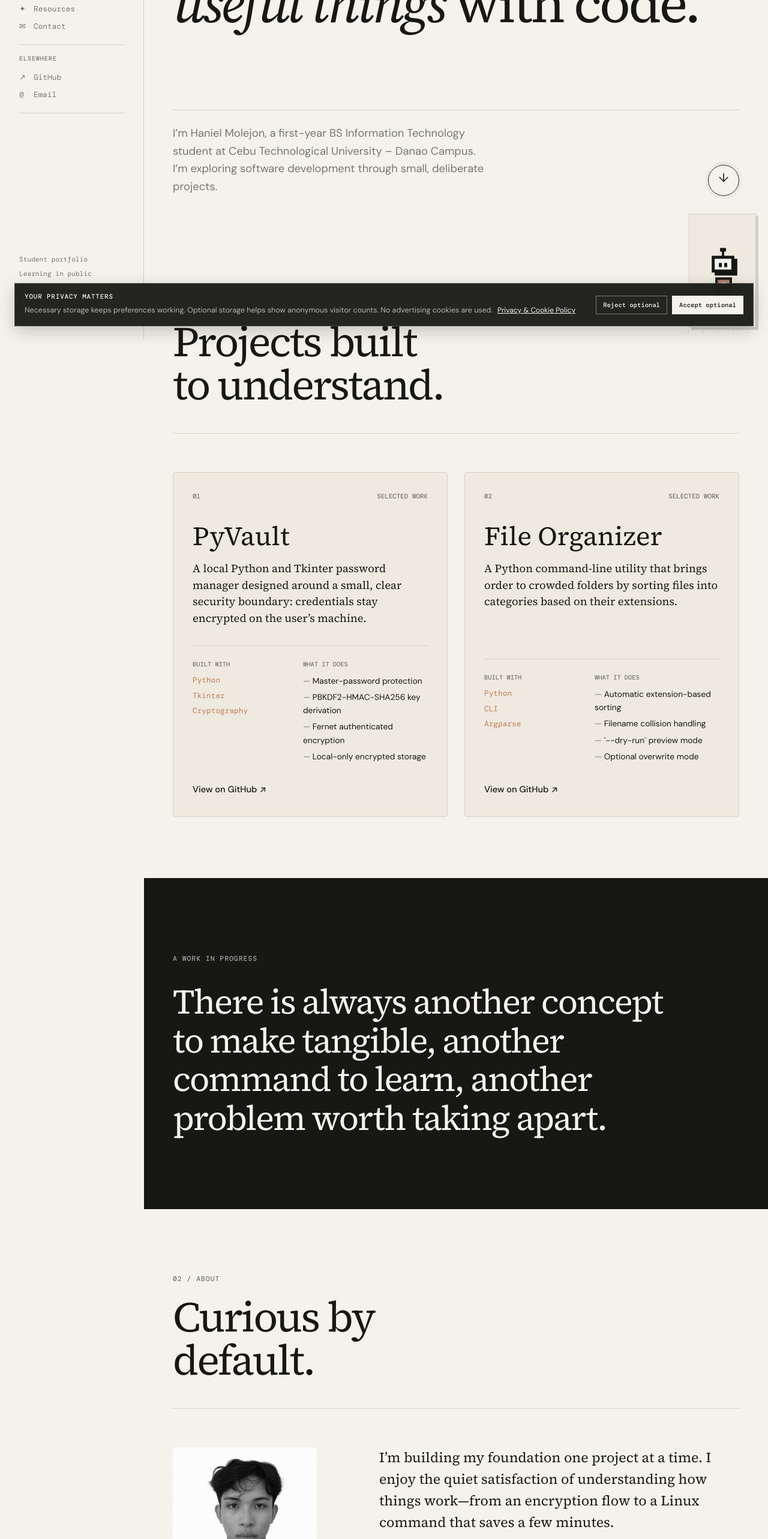
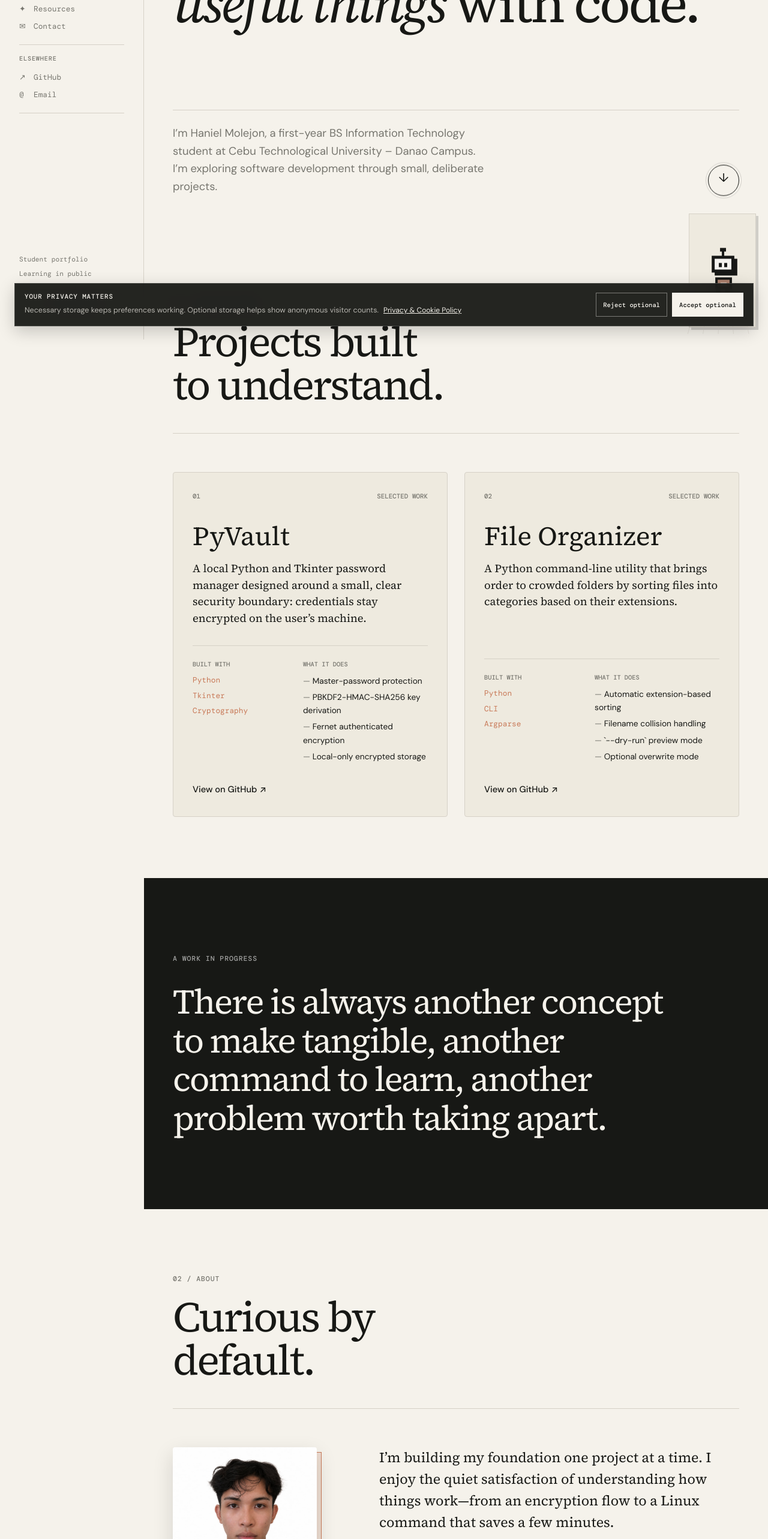
Before and after one commit to Xenon293/My-web-main, a React (Vite) app: page / in a window 1280 px wide. Shown: the part 234-2800 px from the top of the page at 60% size. Built offline with nearby package versions, Linux system fonts and the light colour scheme.

Commit message:
Improve mobile consent and portrait effects [skip netlify]

```diff
--- a/src/App.jsx
+++ b/src/App.jsx
@@ -89,7 +89,9 @@ function App() {
             </h2>
           </Reveal>
           <Reveal className="about-copy">
-            <img src="/haniels%20img.jpg" alt="Haniel Molejon" />
+            <figure className="portrait-frame">
+              <img src="/haniels%20img.jpg" alt="Haniel Molejon" />
+            </figure>
             <div>
               <p>
                 I’m building my foundation one project at a time. I enjoy the
--- a/src/components/CookieConsent.jsx
+++ b/src/components/CookieConsent.jsx
@@ -1,13 +1,26 @@
+import { useEffect } from "react";
 import { useCookieConsent } from "../hooks/useCookieConsent";
 
 export function CookieConsent() {
   const { consent, decide, reset } = useCookieConsent();
+  useEffect(() => {
+    document.body.classList.toggle("cookie-banner-open", !consent);
+    return () => document.body.classList.remove("cookie-banner-open");
+  }, [consent]);
+
   if (consent) return <button type="button" className="cookie-settings" onClick={reset}>Privacy settings</button>;
-  return <aside className="cookie-consent" role="dialog" aria-labelledby="cookie-title">
-    <div className="cookie-copy"><span className="cookie-label" id="cookie-title">Your privacy matters</span>
-      <p>Necessary storage keeps preferences working. Optional storage helps show anonymous visitor counts. No advertising cookies are used.</p>
-      <a href="/privacy">Privacy &amp; Cookie Policy</a>
-    </div>
-    <div className="cookie-actions"><button type="button" className="button button-secondary" onClick={() => decide("rejected")}>Reject optional</button><button type="button" className="button" onClick={() => decide("accepted")}>Accept optional</button></div>
-  </aside>;
+
+  return (
+    <aside className="cookie-consent" role="dialog" aria-modal="false" aria-labelledby="cookie-title" aria-describedby="cookie-description">
+      <div className="cookie-copy">
+        <span className="cookie-label" id="cookie-title">Your privacy matters</span>
+        <p id="cookie-description">Necessary storage keeps preferences working. Optional storage helps show anonymous visitor counts.</p>
+        <a href="/privacy">Privacy &amp; Cookie Policy</a>
+      </div>
+      <div className="cookie-actions">
+        <button type="button" className="button button-secondary" onClick={() => decide("rejected")}>Reject optional</button>
+        <button type="button" className="button" onClick={() => decide("accepted")}>Accept optional</button>
+      </div>
+    </aside>
+  );
 }
--- a/src/styles.css
+++ b/src/styles.css
@@ -79,7 +79,7 @@ body.menu-open {
   overflow: hidden;
 }
 
-.cookie-consent { position: fixed; left: 24px; right: 24px; bottom: 22px; z-index: 100; display: flex; align-items: center; justify-content: space-between; gap: 28px; padding: 14px 16px; color: var(--on-dark); background: color-mix(in srgb, var(--dark) 94%, transparent); border: 1px solid color-mix(in srgb, var(--on-dark) 18%, transparent); box-shadow: 0 8px 28px #0003; backdrop-filter: blur(14px); -webkit-backdrop-filter: blur(14px); }
+.cookie-consent { position: fixed; left: 24px; right: 24px; bottom: 22px; z-index: 100; display: flex; align-items: center; justify-content: space-between; gap: 28px; padding: 14px 16px; padding-bottom: max(14px, env(safe-area-inset-bottom)); color: var(--on-dark); background: color-mix(in srgb, var(--dark) 94%, transparent); border: 1px solid color-mix(in srgb, var(--on-dark) 18%, transparent); box-shadow: 0 8px 28px #0003; backdrop-filter: blur(14px); -webkit-backdrop-filter: blur(14px); }
 .cookie-copy { min-width: 0; }
 .cookie-label { display: block; margin-bottom: 2px; font: 500 .68rem var(--mono); letter-spacing: .08em; text-transform: uppercase; color: var(--on-dark); }
 .cookie-consent p { display: inline; color: color-mix(in srgb, var(--on-dark) 70%, transparent); font-size: .78rem; }
@@ -87,7 +87,7 @@ body.menu-open {
 .cookie-actions { display: flex; align-items: center; gap: 8px; flex-shrink: 0; }
 .cookie-settings { position: fixed; right: 18px; bottom: 18px; z-index: 90; padding: 8px 11px; border: 1px solid var(--line); background: color-mix(in srgb, var(--paper) 92%, transparent); color: var(--muted); cursor: pointer; font: 500 .64rem var(--mono); box-shadow: 0 4px 16px #0002; }
 .cookie-settings:hover, .cookie-settings:focus-visible { color: var(--ink); border-color: var(--ink); }
-.button { padding: 8px 11px; border: 1px solid var(--on-dark); background: var(--on-dark); color: var(--dark); cursor: pointer; font: 500 .66rem var(--mono); white-space: nowrap; }
+.button { min-height: 40px; padding: 8px 11px; border: 1px solid var(--on-dark); background: var(--on-dark); color: var(--dark); cursor: pointer; font: 500 .66rem var(--mono); white-space: nowrap; }
 .button-secondary { background: transparent; color: var(--on-dark); border-color: color-mix(in srgb, var(--on-dark) 42%, transparent); }
 .privacy-policy { display: grid; grid-template-columns: minmax(190px, .65fr) minmax(0, 1.35fr); gap: clamp(28px, 7vw, 110px); max-width: 1120px; margin: 0 auto; padding: 72px 7vw 92px; border-top: 1px solid var(--line); }
 .privacy-page { min-height: calc(100vh - 160px); padding-top: 72px; }
@@ -99,7 +99,7 @@ body.menu-open {
 .privacy-copy strong { color: var(--ink); font-weight: 500; }
 .privacy-copy h3 { margin: 26px 0 6px; color: var(--ink); font: 500 .72rem var(--mono); letter-spacing: .08em; text-transform: uppercase; }
 .privacy-copy p { margin-bottom: 12px; }
-@media (max-width: 700px) { .cookie-consent { left: 12px; right: 12px; bottom: 12px; align-items: stretch; flex-direction: column; gap: 12px; } .cookie-consent p { display: block; } .cookie-consent a { display: inline-block; margin: 5px 0 0; } .cookie-actions { justify-content: flex-end; } .privacy-policy { display: block; padding: 56px 7vw 72px; } .privacy-heading { margin-bottom: 34px; } }
+@media (max-width: 700px) { .cookie-consent { left: 8px; right: 8px; bottom: 8px; align-items: stretch; flex-direction: column; gap: 10px; padding: 14px 14px max(14px, env(safe-area-inset-bottom)); } .cookie-consent p { display: block; max-width: 48ch; font-size: .74rem; line-height: 1.45; } .cookie-consent a { display: inline-block; margin: 6px 0 0; font-size: .7rem; } .cookie-actions { display: grid; grid-template-columns: 1fr 1fr; gap: 8px; } .cookie-actions .button { width: 100%; min-height: 44px; padding-inline: 6px; } .cookie-settings { right: 10px; bottom: max(10px, env(safe-area-inset-bottom)); min-height: 40px; } .privacy-policy { display: block; padding: 56px 7vw 72px; } .privacy-heading { margin-bottom: 34px; } }
 
 .presence-wrap {
   position: fixed;
@@ -1103,6 +1103,9 @@ h2 {
   .presence-indicator {
     font-size: 0.56rem;
   }
+  .cookie-banner-open .buddy-chat {
+    bottom: 230px;
+  }
 }
 @media (max-width: 479px) {
   .buddy-chat {
@@ -1117,6 +1120,9 @@ h2 {
     box-shadow:
       4px 4px 0 var(--ink),
       inset 0 1px 0 color-mix(in srgb, white 55%, transparent);
+  }
+  .cookie-banner-open .buddy-chat {
+    bottom: min(230px, 34vh);
   }
 }
 @media (prefers-reduced-motion: reduce) {
@@ -1384,18 +1390,53 @@ html[data-theme="dark"] .project-card:hover {
   }
 }
 
+.portrait-frame {
+  position: relative;
+  isolation: isolate;
+  width: min(100%, 240px);
+  aspect-ratio: 1;
+}
+
+.portrait-frame::before {
+  content: "";
+  position: absolute;
+  inset: 8px -8px -8px 8px;
+  z-index: -1;
+  border: 1px solid var(--accent);
+  background: color-mix(in srgb, var(--accent) 18%, transparent);
+  transition: transform 0.45s cubic-bezier(.2, .8, .2, 1), background-color 0.45s ease;
+}
+
 .about-copy img {
+  display: block;
   width: 100%;
-  max-width: 240px;
+  height: 100%;
   aspect-ratio: 1;
   object-fit: cover;
   border-radius: 4px;
-  filter: grayscale(1);
-  transition: filter 0.8s ease;
-}
-
-.about-copy img:hover {
-  filter: grayscale(0.2);
+  filter: saturate(.92) contrast(1.02);
+  box-shadow: 0 12px 34px color-mix(in srgb, var(--ink) 14%, transparent);
+  transition: transform 0.45s cubic-bezier(.2, .8, .2, 1), filter 0.45s ease, box-shadow 0.45s ease;
+}
+
+@media (hover: hover) and (pointer: fine) {
+  .portrait-frame:hover::before {
+    transform: translate(-5px, -5px) rotate(-2deg);
+    background: color-mix(in srgb, var(--accent) 30%, transparent);
+  }
+
+  .portrait-frame:hover img {
+    transform: translateY(-5px) rotate(1deg) scale(1.025);
+    filter: saturate(1.12) contrast(1.04);
+    box-shadow: 0 20px 48px color-mix(in srgb, var(--ink) 22%, transparent);
+  }
+}
+
+@media (prefers-reduced-motion: reduce) {
+  .portrait-frame::before,
+  .portrait-frame img {
+    transition: none;
+  }
 }
 
 .about-copy div {
```
